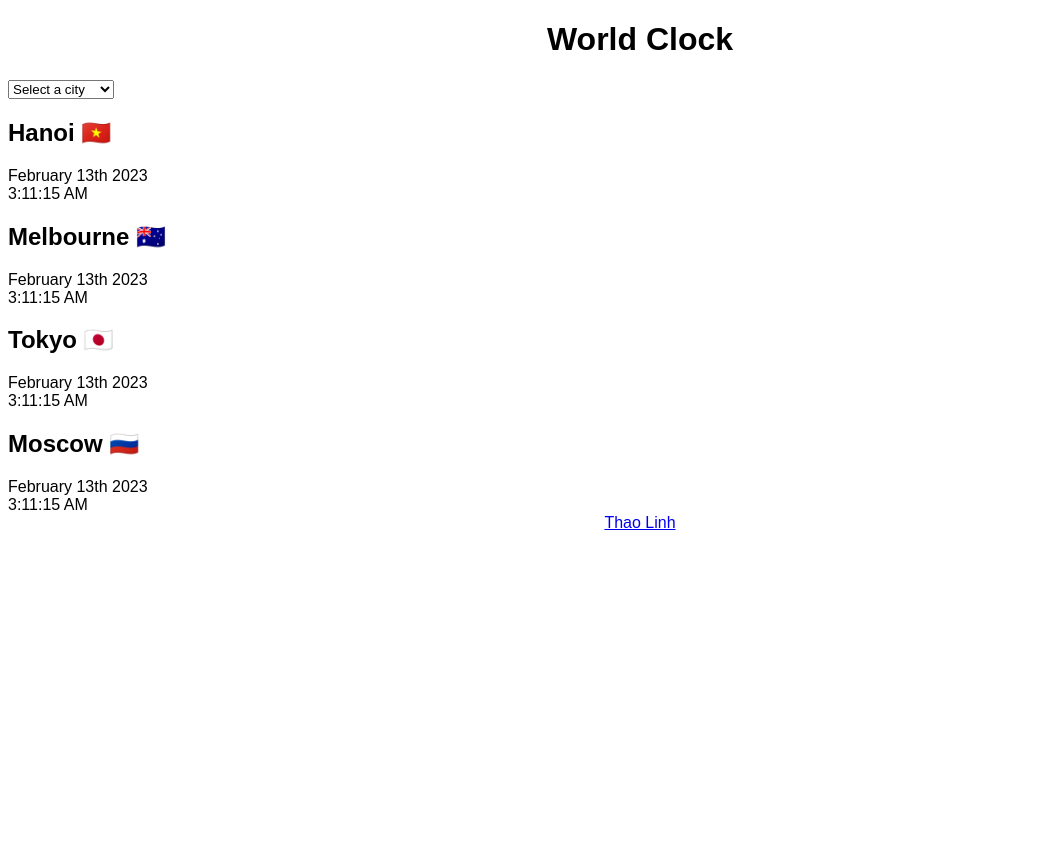
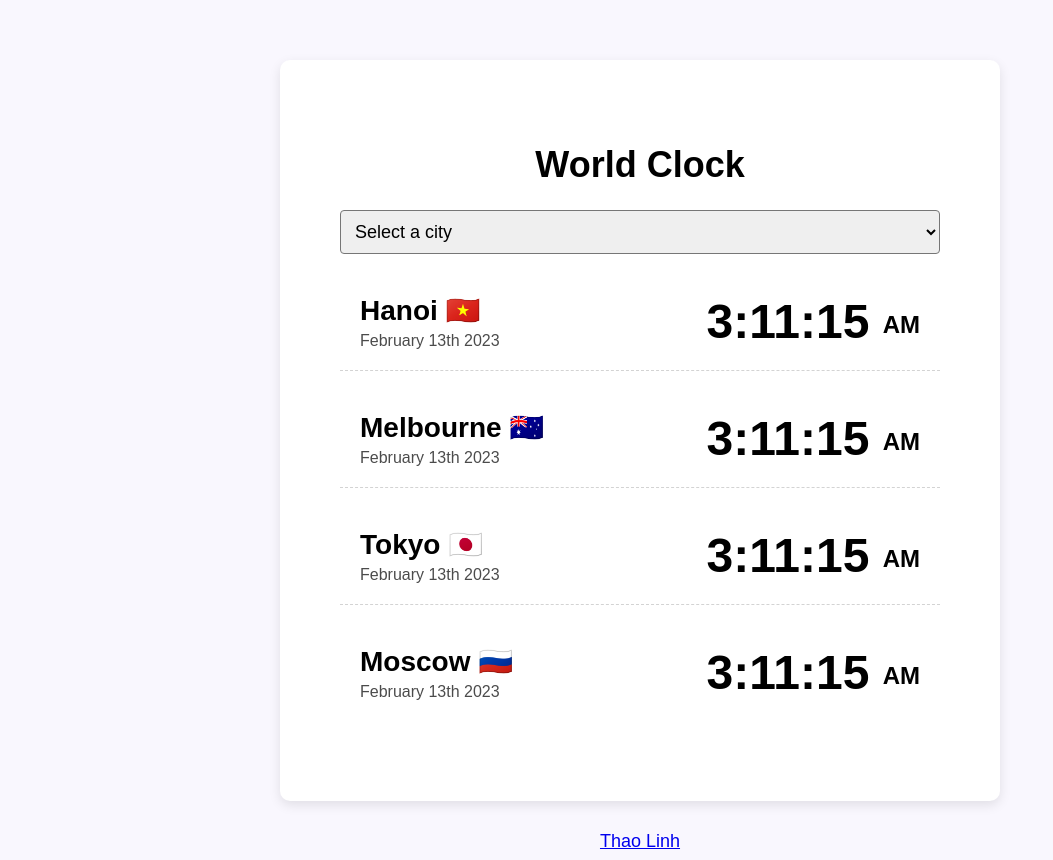
Before and after one commit to thaorlinh2210/world-clock, a plain HTML site: page index.html in a window 1280 px wide. Shown: the whole page, without its empty margins (0-1053 px from the left). Before the commit the page ends 800 px from the top, so only its background shows below. Drawn offline with Linux system fonts and the light colour scheme.

Commit message:
improved css

```diff
--- a/css/style.css
+++ b/css/style.css
@@ -1,9 +1,57 @@
 h1 {
   text-align: center;
+  font-size: 36px;
 }
 footer {
   text-align: center;
+  font-size: 18px;
+  color: grey;
 }
 body {
   font-family: Arial, Helvetica, sans-serif;
+  background-color: #f9f7fe;
 }
+.container {
+  max-width: 600px;
+  margin: 0 auto;
+  background-color: white;
+  padding: 60px;
+  margin-top: 60px;
+  margin-bottom: 30px;
+  border-radius: 10px;
+  box-shadow: rgba(0, 0, 0, 0.1) 0px 4px 12px;
+}
+
+select {
+  display: block;
+  width: 100%;
+  border-radius: 4px;
+  padding: 10px;
+  font-size: 18px;
+}
+.city {
+  display: flex;
+  justify-content: space-between;
+  margin: 20px 0;
+  border-bottom: 1px dashed lightgray;
+  padding: 20px;
+}
+.city:last-child {
+  border: none;
+}
+.time {
+  font-size: 48px;
+  font-weight: bold;
+}
+.time small {
+  font-size: 24px;
+  vertical-align: middle;
+  line-height: 36px;
+}
+h2 {
+  margin: 0 0 5px;
+  font-size: 28px;
+}
+.date {
+  opacity: 0.7;
+}
--- a/index.html
+++ b/index.html
@@ -17,24 +17,32 @@
         <option value="Tokyo">Tokyo 🇯🇵</option>
       </select>
       <div class="city">
+        <div>
           <h2>Hanoi 🇻🇳</h2>
           <div class="date">February 13th 2023</div>
-        <div class="time">3:11:15 AM</div>
+        </div>
+        <div class="time">3:11:15 <small>AM</small></div>
       </div>
       <div class="city">
+        <div>
           <h2>Melbourne 🇦🇺</h2>
           <div class="date">February 13th 2023</div>
-        <div class="time">3:11:15 AM</div>
+        </div>
+        <div class="time">3:11:15 <small>AM</small></div>
       </div>
       <div class="city">
+        <div>
           <h2>Tokyo 🇯🇵</h2>
           <div class="date">February 13th 2023</div>
-        <div class="time">3:11:15 AM</div>
+        </div>
+        <div class="time">3:11:15 <small>AM</small></div>
       </div>
       <div class="city">
+        <div>
           <h2>Moscow 🇷🇺</h2>
           <div class="date">February 13th 2023</div>
-        <div class="time">3:11:15 AM</div>
+        </div>
+        <div class="time">3:11:15 <small>AM</small></div>
       </div>
     </div>
     <footer><a href="https://github.com/thaorlinh2210">Thao Linh</a></footer>
```
Lines whose indentation alone changed are shown as unchanged.
